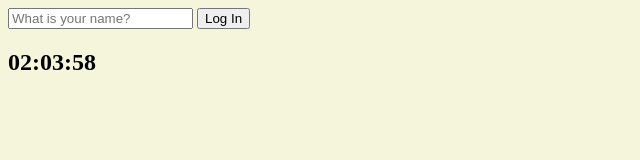
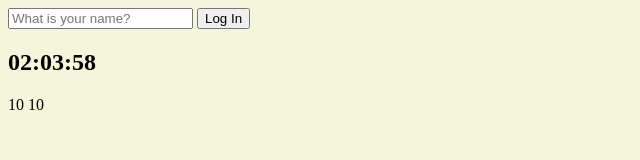
Before and after one commit to yhs4157/nomadcoder_js_starter, a plain HTML site: page index.html in a window 1280 px wide. Shown: the full height of the page, 0-640 px from the left. Drawn offline with Linux system fonts and the light colour scheme.

Commit message:
clear chapter 6.0 Quotes

```diff
--- a/index.html
+++ b/index.html
@@ -20,7 +20,12 @@
         </form>
         <h2 id="clock">00:00</h2>
         <h1 id="greeting" class="hidden"></h1>
+        <div id="quote">
+            <span></span>
+            <span></span>
+        </div>
         <script src="js/greeting.js"></script>
         <script src="js/clock.js"></script>
+        <script src="js/quotes.js"></script>
     </body>
 </html>
--- /dev/null
+++ b/js/quotes.js
@@ -0,0 +1,50 @@
+const quotes = [
+    {
+        quote: "1",
+        author: "1",
+    },
+    {
+        quote: "2",
+        author: "2",
+    },
+    {
+        quote: "3",
+        author: "3",
+    },
+    {
+        quote: "4",
+        author: "4",
+    },
+    {
+        quote: "5",
+        author: "5",
+    },
+    {
+        quote: "6",
+        author: "6",
+    },
+    {
+        quote: "7",
+        author: "7",
+    },
+    {
+        quote: "8",
+        author: "8",
+    },
+    {
+        quote: "9",
+        author: "9",
+    },
+    {
+        quote: "10",
+        author: "10",
+    }
+];
+
+const quote = document.querySelector("#quote span:first-child");
+const author = document.querySelector("#quote span:last-child");
+
+const todaysQuote = quotes[Math.floor(Math.random() * quotes.length)];
+
+quote.innerText = todaysQuote.quote;
+author.innerText = todaysQuote.author;
```
Also changed, not shown: chapter6.txt (added).
